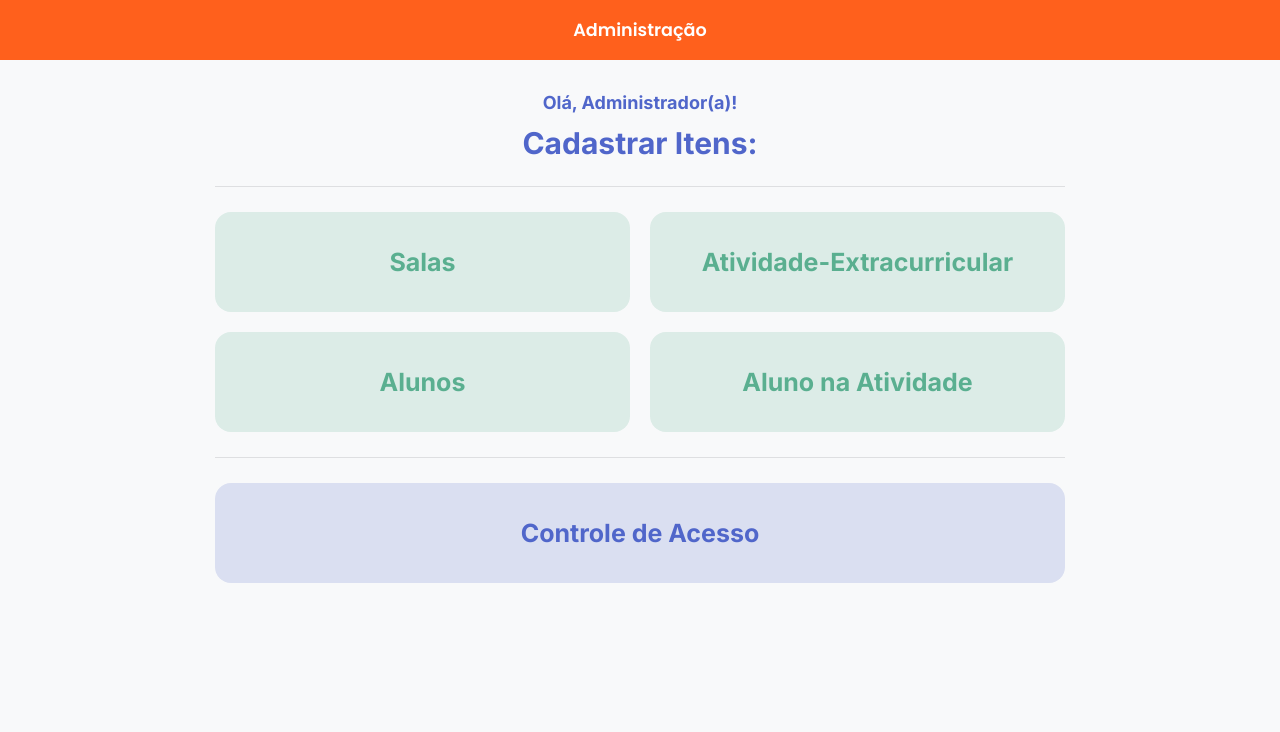
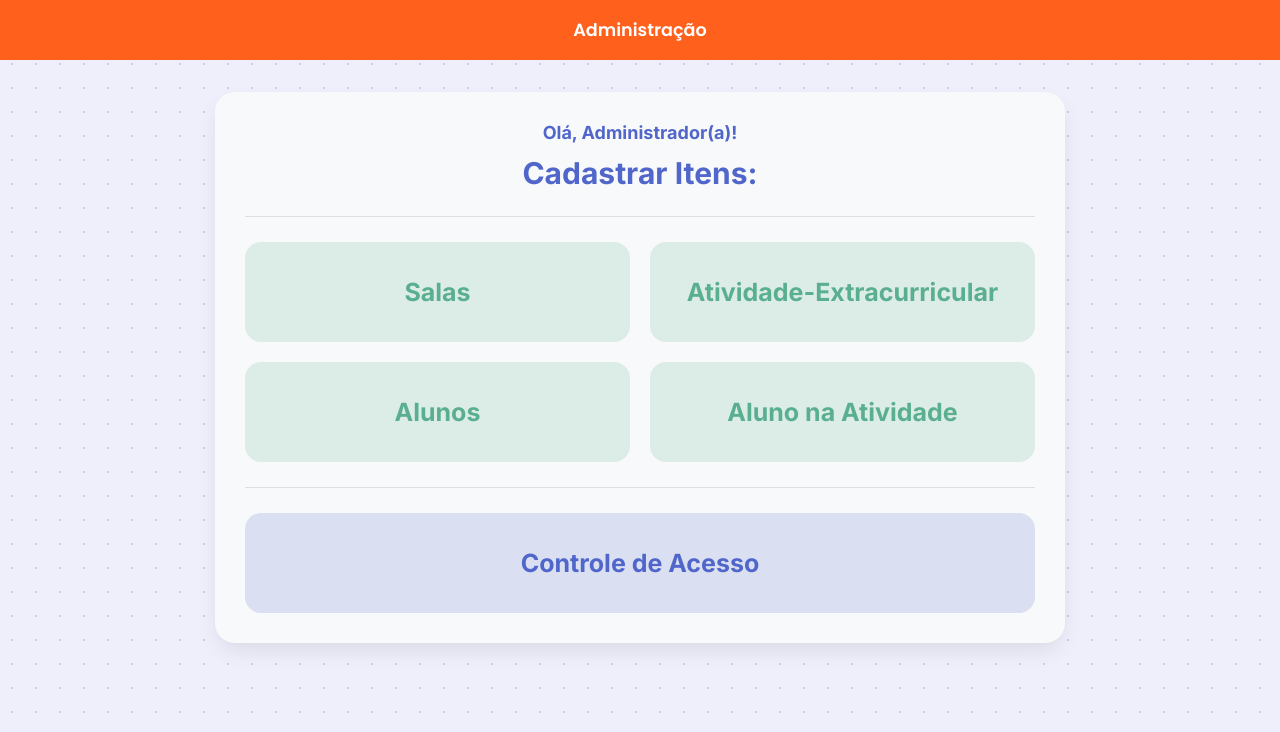
Before and after one commit to nicole-rcosta/tcc_snec, a Flask app: page /adm in a window 1280 px wide. Shown: the part 68-800 px from the top of the page. Run offline with Flask 3, Linux system fonts and the light colour scheme.

Commit message:
fix: Aplica bg em todas as páginas admin

```diff
--- a/static/styles/adm/admin_extra_activity_register.css
+++ b/static/styles/adm/admin_extra_activity_register.css
@@ -6,7 +6,10 @@ html, body {
 }
 
 body {
-  background-color: var(--bg-main);
+  background-color: #EEEFFA;
+  background-image: radial-gradient(var(--bg-dot-color) 1.5px, transparent 1.5px);
+  background-size: 24px 24px;
+
   color: var(--text-main);
   display: flex;
   flex-direction: column;
--- a/static/styles/adm/admin_item_register.css
+++ b/static/styles/adm/admin_item_register.css
@@ -2,17 +2,26 @@
 
 
 body {
-    background-color: var(--bg-main);
+    background-color: #EEEFFA;
+    background-image: radial-gradient(var(--bg-dot-color) 1.5px, transparent 1.5px);
+    background-size: 24px 24px;
+
+
     color: var(--text-main);
 }
 
+
 .admin-panel {
-    background-color: transparent;
+    background-color: var(--bg-main);
     color: var(--text-secondary);
     display: flex;
     flex-direction: column;
     justify-content: center;
     align-items: center;
+
+    padding: 30px;
+    border-radius: 20px;
+    box-shadow: 0 10px 25px -5px rgba(0, 0, 0, 0.1);
 }
 
 .admin-panel__greeting {
--- a/static/styles/adm/admin_register.css
+++ b/static/styles/adm/admin_register.css
@@ -5,7 +5,10 @@
 }
 
 body {
-    background-color: var(--bg-main);
+    background-color: #EEEFFA;
+    background-image: radial-gradient(var(--bg-dot-color) 1.5px, transparent 1.5px);
+    background-size: 24px 24px;
+
     color: var(--text-main);
 }
 
--- a/static/styles/adm/admin_room_register.css
+++ b/static/styles/adm/admin_room_register.css
@@ -8,7 +8,10 @@ html, body {
 
 body {
   font-family: var(--font-secondary);
-  background-color: var(--bg-main);
+  background-color: #EEEFFA;
+  background-image: radial-gradient(var(--bg-dot-color) 1.5px, transparent 1.5px);
+  background-size: 24px 24px;
+
   color: var(--text-main);
   display: flex;
   flex-direction: column;
--- a/static/styles/adm/admin_student_extra_register.css
+++ b/static/styles/adm/admin_student_extra_register.css
@@ -7,7 +7,10 @@ html, body {
 
 body {
    font-family: var(--font-secondary);
-    background-color: var(--bg-main);
+    background-color: #EEEFFA;
+    background-image: radial-gradient(var(--bg-dot-color) 1.5px, transparent 1.5px);
+    background-size: 24px 24px;
+
     color: var(--text-main);
     display: flex;
     flex-direction: column;
--- a/static/styles/adm/admin_student_register.css
+++ b/static/styles/adm/admin_student_register.css
@@ -7,7 +7,10 @@ html, body {
 
 body {
     font-family: var(--font-secondary);
-    background-color: var(--bg-main);
+    background-color: #EEEFFA;
+    background-image: radial-gradient(var(--bg-dot-color) 1.5px, transparent 1.5px);
+    background-size: 24px 24px;
+
     color: var(--text-main);
     display: flex;
     flex-direction: column;
```
